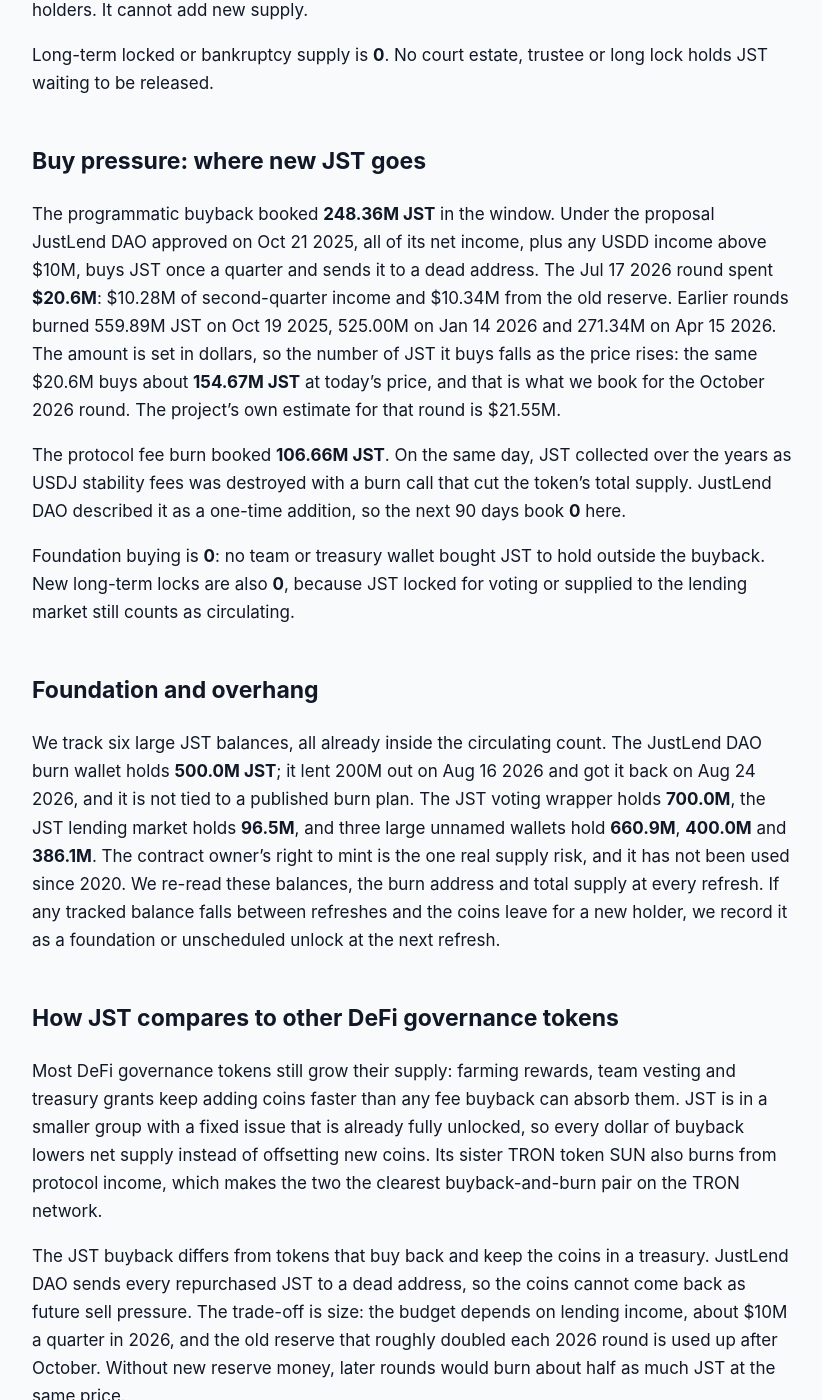
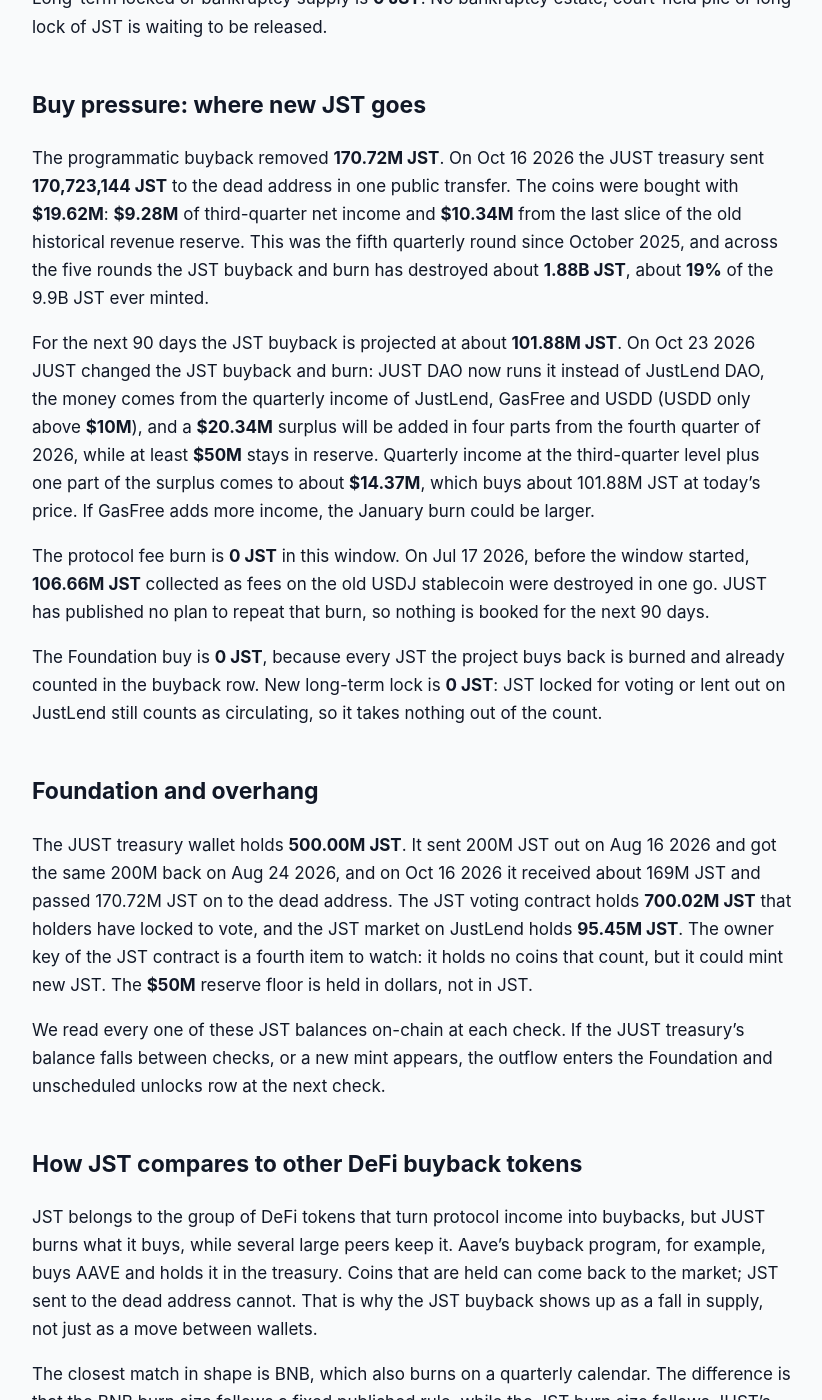
Before and after one commit to jeevansongmy-spec/mrnasdog-articles, a Jekyll site: the page built from crypto/jst-pressure-framework.md, in a window 1280 px wide and 1400 px high, scrolled down 1160 px. Shown: the whole window, without its empty margins (228-1050 px from the left). Built offline with Jekyll 4.4.1, drawn with Linux system fonts in a browser that asks for light colours; some of the changed text lies outside the part shown.

Commit message:
publish: crypto/jst-pressure-framework

```diff
--- a/crypto/jst-pressure-framework.md
+++ b/crypto/jst-pressure-framework.md
@@ -1,6 +1,6 @@
 ---
 title:         "JST Inflation Analysis · October 2026 · Supply shrinking · projected to keep shrinking"
-description:   "JST supply is shrinking: −4.34% in 90 days as JustLend DAO burned 355.02M JST and minted none. About 154.67M more burns in October, for −1.89% next."
+description:   "JST is deflationary: no new coins, and the quarterly buyback burned 170.72M JST in 90 days, supply −2.13%. About 101.88M more burn in January: −1.27% next."
 canonical_url: "https://mrnasdog.com/research/jst/inflation"
 tags:                    ["crypto", "jst", "just", "defi"]
 published:     true
@@ -11,52 +11,58 @@ Originally published at [JST Inflation Analysis · October 2026 · Supply shrink
 
 <!-- main-page -->
 This is the long supply read. For the signal, the price drivers and the questions people ask about JUST, see [mrnasdog.com/research/jst](https://mrnasdog.com/research/jst).
-JST supply is shrinking. No new JST was created in the last 90 days, while JustLend DAO destroyed **355.02M JST** on Jul 17 2026: **248.36M** bought back with lending income and **106.66M** of old USDJ stability fees. That takes **4.34%** of the **8.19B** circulating JST off the market, and the next quarterly buyback, due in October 2026, should burn about **154.67M JST** more, a further **1.89%**. The only limit on the burn is how much income JustLend DAO earns.
+JST is deflationary: no new JST is made, and the quarterly buyback and burn run by JUST DAO destroyed **170,723,144 JST** on Oct 16 2026, so the circulating supply of JUST fell **2.13%** in 90 days. Sell pressure was **0 JST**, buy pressure **170.72M JST**, and the monitor reads **−2.09%**, only **0.04 points** away. The next 90 days project **−1.27%** from one smaller burn of about **101.88M JST** in mid-January 2027, because the old reserve money that paid for the bigger rounds is now spent.
 
 ## The verdict, in one paragraph
 
-Over the 90 days to Oct 15 2026, JST's net supply change was **−4.34%**: zero JST on the sell side and **355.02M JST** burned on the buy side. Our inflation monitor, which reads the change in circulating supply from Jul 11 to Oct 9 2026, shows **−4.16%**. The gap is **0.18 percentage points**, inside our 0.5-point tolerance, so no warning chip is shown. The small difference is only the base: the monitor divides the same burn by the larger supply of 90 days ago. For the next 90 days we expect **−1.89%**, from one more buyback round. In one line: JST is a fixed-issue DeFi governance token turned deflationary by a revenue-funded buyback and burn.
+Over the 90 days from Jul 27 to Oct 25 2026, JST supply moved by **−2.13%** net: nothing was added, and **170.72M JST** left the market for good in the fifth JST buyback and burn. The monitor reads **−2.09%** for the same window, a gap of **0.04 percentage points**, so the two readings agree and the coin page carries no warning note. For the next 90 days, to Jan 23 2027, the JST ledger projects **−1.27%**, still shrinking but at a slower pace. JST is a coin that is deflationary by quarterly buyback and burn, with no emission of any kind on the sell side.
 
 ## Sell pressure: where new JST comes from
 
-Protocol inflation is **0**. JST was minted once, 9.9B coins in April 2020, and the JUST token contract on TRON has never minted again. We checked this two ways: the contract's event log holds one mint ever, and today's total supply of **9,793,336,268 JST** equals 9.9B minus the one supply-cutting burn of Jul 17 2026, to the last decimal. JST pays no staking, block or farming rewards in new coins. The contract owner can still mint, so this row stays on watch rather than marked as final.
+Protocol inflation is **0 JST**. JUST pays no block reward, staking reward or lending reward in new JST. All **9.9B JST** were minted in a single mint in April 2020, and the token's event log shows no other mint since. The JST contract still has an owner key that could mint, so JST supply is not fixed by code, and we read the mint log again at every check.
 
-Vesting unlocks are **0**. Every early JST allocation finished unlocking in May 2023, and nothing remains on a release schedule.
+Vesting unlocks are **0 JST**. The team, strategic partner, seed, airdrop and ecosystem shares of JST finished unlocking in 2023, and every JST that has not been burned already counts as circulating. There is no cliff left on the JST calendar.
 
-Foundation and unscheduled unlocks are **0**. The circulating count already includes every JST that has not been burned, so a team or DAO wallet selling JST only moves coins between holders. It cannot add new supply.
+Foundation and unscheduled unlocks are **0 JST**. The JUST treasury and the JST held by JUST's own contracts are all already inside the circulating count, so a move out of those wallets would not add new JST to the market count. The next section lists each of them.
 
-Long-term locked or bankruptcy supply is **0**. No court estate, trustee or long lock holds JST waiting to be released.
+Long-term locked or bankruptcy supply is **0 JST**. No bankruptcy estate, court-held pile or long lock of JST is waiting to be released.
 
 ## Buy pressure: where new JST goes
 
-The programmatic buyback booked **248.36M JST** in the window. Under the proposal JustLend DAO approved on Oct 21 2025, all of its net income, plus any USDD income above $10M, buys JST once a quarter and sends it to a dead address. The Jul 17 2026 round spent **$20.6M**: $10.28M of second-quarter income and $10.34M from the old reserve. Earlier rounds burned 559.89M JST on Oct 19 2025, 525.00M on Jan 14 2026 and 271.34M on Apr 15 2026. The amount is set in dollars, so the number of JST it buys falls as the price rises: the same $20.6M buys about **154.67M JST** at today's price, and that is what we book for the October 2026 round. The project's own estimate for that round is $21.55M.
+The programmatic buyback removed **170.72M JST**. On Oct 16 2026 the JUST treasury sent **170,723,144 JST** to the dead address in one public transfer. The coins were bought with **$19.62M**: **$9.28M** of third-quarter net income and **$10.34M** from the last slice of the old historical revenue reserve. This was the fifth quarterly round since October 2025, and across the five rounds the JST buyback and burn has destroyed about **1.88B JST**, about **19%** of the 9.9B JST ever minted.
 
-The protocol fee burn booked **106.66M JST**. On the same day, JST collected over the years as USDJ stability fees was destroyed with a burn call that cut the token's total supply. JustLend DAO described it as a one-time addition, so the next 90 days book **0** here.
+For the next 90 days the JST buyback is projected at about **101.88M JST**. On Oct 23 2026 JUST changed the JST buyback and burn: JUST DAO now runs it instead of JustLend DAO, the money comes from the quarterly income of JustLend, GasFree and USDD (USDD only above **$10M**), and a **$20.34M** surplus will be added in four parts from the fourth quarter of 2026, while at least **$50M** stays in reserve. Quarterly income at the third-quarter level plus one part of the surplus comes to about **$14.37M**, which buys about 101.88M JST at today's price. If GasFree adds more income, the January burn could be larger.
 
-Foundation buying is **0**: no team or treasury wallet bought JST to hold outside the buyback. New long-term locks are also **0**, because JST locked for voting or supplied to the lending market still counts as circulating.
+The protocol fee burn is **0 JST** in this window. On Jul 17 2026, before the window started, **106.66M JST** collected as fees on the old USDJ stablecoin were destroyed in one go. JUST has published no plan to repeat that burn, so nothing is booked for the next 90 days.
+
+The Foundation buy is **0 JST**, because every JST the project buys back is burned and already counted in the buyback row. New long-term lock is **0 JST**: JST locked for voting or lent out on JustLend still counts as circulating, so it takes nothing out of the count.
 
 ## Foundation and overhang
 
-We track six large JST balances, all already inside the circulating count. The JustLend DAO burn wallet holds **500.0M JST**; it lent 200M out on Aug 16 2026 and got it back on Aug 24 2026, and it is not tied to a published burn plan. The JST voting wrapper holds **700.0M**, the JST lending market holds **96.5M**, and three large unnamed wallets hold **660.9M**, **400.0M** and **386.1M**. The contract owner's right to mint is the one real supply risk, and it has not been used since 2020. We re-read these balances, the burn address and total supply at every refresh. If any tracked balance falls between refreshes and the coins leave for a new holder, we record it as a foundation or unscheduled unlock at the next refresh.
+The JUST treasury wallet holds **500.00M JST**. It sent 200M JST out on Aug 16 2026 and got the same 200M back on Aug 24 2026, and on Oct 16 2026 it received about 169M JST and passed 170.72M JST on to the dead address. The JST voting contract holds **700.02M JST** that holders have locked to vote, and the JST market on JustLend holds **95.45M JST**. The owner key of the JST contract is a fourth item to watch: it holds no coins that count, but it could mint new JST. The **$50M** reserve floor is held in dollars, not in JST.
 
-## How JST compares to other DeFi governance tokens
+We read every one of these JST balances on-chain at each check. If the JUST treasury's balance falls between checks, or a new mint appears, the outflow enters the Foundation and unscheduled unlocks row at the next check.
 
-Most DeFi governance tokens still grow their supply: farming rewards, team vesting and treasury grants keep adding coins faster than any fee buyback can absorb them. JST is in a smaller group with a fixed issue that is already fully unlocked, so every dollar of buyback lowers net supply instead of offsetting new coins. Its sister TRON token SUN also burns from protocol income, which makes the two the clearest buyback-and-burn pair on the TRON network.
+## How JST compares to other DeFi buyback tokens
 
-The JST buyback differs from tokens that buy back and keep the coins in a treasury. JustLend DAO sends every repurchased JST to a dead address, so the coins cannot come back as future sell pressure. The trade-off is size: the budget depends on lending income, about $10M a quarter in 2026, and the old reserve that roughly doubled each 2026 round is used up after October. Without new reserve money, later rounds would burn about half as much JST at the same price.
+JST belongs to the group of DeFi tokens that turn protocol income into buybacks, but JUST burns what it buys, while several large peers keep it. Aave's buyback program, for example, buys AAVE and holds it in the treasury. Coins that are held can come back to the market; JST sent to the dead address cannot. That is why the JST buyback shows up as a fall in supply, not just as a move between wallets.
+
+The closest match in shape is BNB, which also burns on a quarterly calendar. The difference is that the BNB burn size follows a fixed published rule, while the JST burn size follows JUST's income in dollars, so a higher JST price means fewer JST burned for the same money. JST also has no new emission to cancel out, unlike exchange tokens such as CAKE, whose burns have to beat new farming rewards before supply can fall.
+
+The weak point of the JST model is the money behind it. The first five rounds were partly paid from a one-off reserve of past revenue, and that reserve is now used up, so from January 2027 the JST burn depends on what JustLend, GasFree and USDD earn each quarter, topped up by the $20.34M surplus for four rounds.
 
 ## What to watch in the next 90 days
 
-First, the fifth JST buyback and burn, expected in October 2026 with no date announced yet; the earlier rounds landed on Oct 19 2025, Jan 14 2026, Apr 15 2026 and Jul 17 2026. Its JST amount depends on the price on the day.
+The sixth JST buyback and burn is expected around Jan 14 to Jan 19 2027, judged by the five past rounds, which all landed 14 to 19 days after a quarter ended; no date has been announced, and a round after Jan 23 2027 would move the burn out of this window.
 
-Second, JustLend DAO's third-quarter report, which should give the real income behind that round and say whether the **$119.83M** treasury reserve reported in July will fund future buybacks.
+The size of that January 2027 round, and how much of it is the first part of the $20.34M surplus, will show whether the JST burn shrinks to about 101.88M JST or stays near the October size.
 
-Third, the round after October, which on past timing would land around mid-January 2027, just after this window ends on Jan 13 2027, and will be the first without an old-reserve share.
+JUST DAO's fourth-quarter income report, due in January 2027, will show for the first time how much GasFree and USDD add to the JST buyback pool.
 
-Fourth, the JST owner's mint right and the 500.0M JST in the burn wallet: a mint or a large move out of that wallet would change this reading.
+Any move out of the 500.00M JST in the JUST treasury wallet, or any new mint from the JST contract's owner key, would add sell pressure at the next check.
 
 ## Summary
 
-JUST (JST) is deflationary: no new JST has been created since 2020, and JustLend DAO's quarterly buyback and burn plus a one-off fee burn removed **355.02M JST**, **4.34%** of circulating supply, in the 90 days to Oct 15 2026. We expect about **1.89%** more to be burned in the next 90 days. The key risk is the size of future rounds, which shrink as the price rises and as the old reserve runs out, plus an owner mint right that still exists. The ceiling on JST supply is the 9.9B ever minted, and 1.71B of that has now been destroyed.
+JST is deflationary: no new JUST tokens are created, and the quarterly buyback and burn destroyed 170.72M JST on Oct 16 2026, cutting circulating supply by 2.13% in 90 days, in line with the monitor at −2.09%. The JST mechanism is simple: JUST DAO spends the income of JustLend, GasFree and USDD on JST and sends it to the dead address, about 1.88B JST so far. The key risk is that the old reserve money is spent, so the next burn, about 101.88M JST in mid-January 2027, is projected to be smaller and the 90-day pace slows to about −1.27%. The ceiling is the 9.9B JST minted in 2020, but an owner key that can still mint means JST supply is watched, not fixed.
 
-*MrNasDog Pressure Framework analysis of JST, Metric 1 — Inflation. Data + explanation only. Not financial advice. Checked Oct 15 2026.*
+*MrNasDog Pressure Framework analysis of JST, Metric 1 — Inflation. Data + explanation only. Not financial advice. Checked Oct 25 2026.*
```
